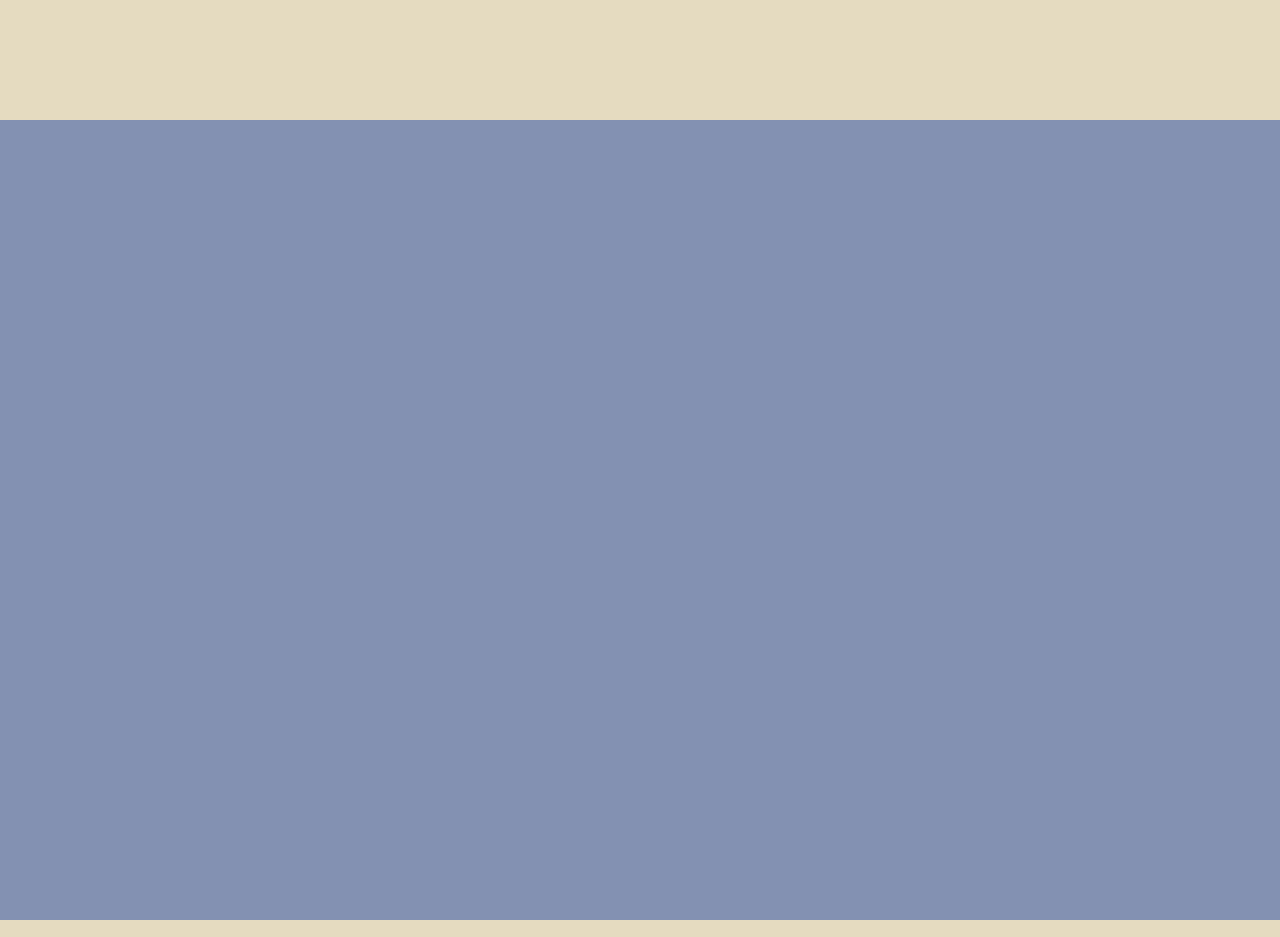
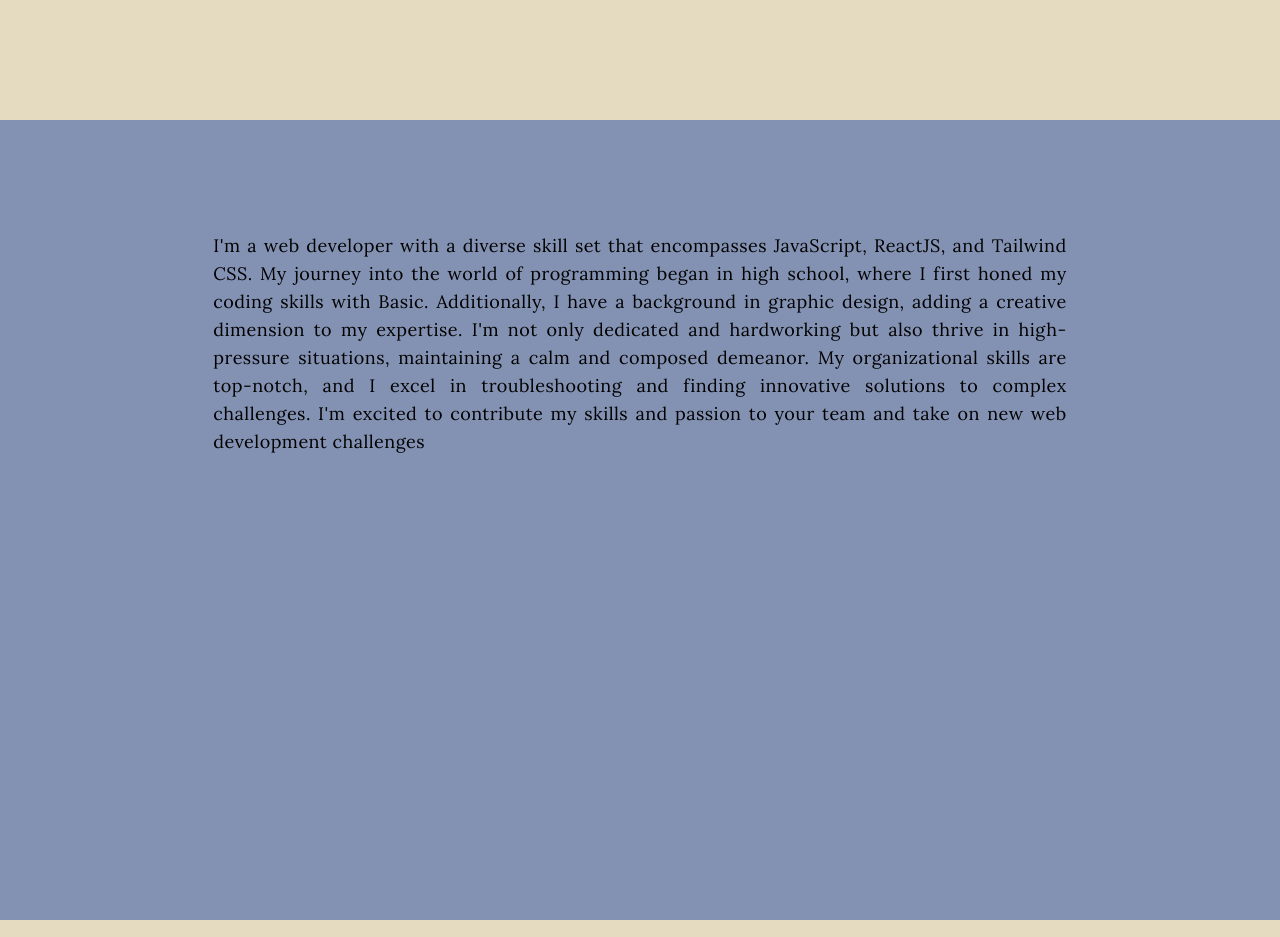
Before and after one commit to soyeolesafm/esauldev, a React (Create React App) app: page / in a window 1280 px wide. Shown: the part 680-1617 px from the top of the page. Built offline with nearby package versions, Linux system fonts and the light colour scheme.

Commit message:
some arrangements

```diff
--- a/src/components/About.js
+++ b/src/components/About.js
@@ -2,7 +2,23 @@
 
 const About = () => {
     return (
-        <div className=" bg-main_light h-screen " id="about" ></div>
+        <div className=" bg-main_light h-screen " id="about" >
+
+            <div className="flex align-middle w-3/4 h-3/4 justify-items-center m-auto md:w-2/3 " >
+            <p className="font-serif text-justify tracking-wide mt-28 m-auto md:text-lg" >
+            I'm a web developer with a diverse skill set that encompasses JavaScript, ReactJS,
+            and Tailwind CSS. My journey into the world of programming began in high school,
+            where I first honed my coding skills with Basic. Additionally,
+            I have a background in graphic design, adding a creative dimension to my
+            expertise. I'm not only dedicated and hardworking but also thrive in high-pressure
+            situations, maintaining a calm and composed demeanor.
+            My organizational skills are top-notch, and I excel in troubleshooting and
+            finding innovative solutions to complex challenges.
+            I'm excited to contribute my skills and passion to your team and take on new web development challenges
+            </p>
+            </div>
+
+        </div>
     )
 }
 
--- a/src/components/Card.js
+++ b/src/components/Card.js
@@ -1,9 +1,11 @@
 import React from 'react';
-
+// import  Logoesa  from "./img/logocara.svg"
 const Card = () => {
     return (
         <div className='   grid grid-rows-3 grid-cols-3 grid-flow-col gap-4 bg-paper_dark drop-shadow-md rounded-md h-40 w-5/6 pr-8 m-auto md:h-60 md:w-auto   ' >
-            <div className=' row-span-3  bg-ink rounded-md'  ></div>
+            <div className=' row-span-3 '  >
+            {/* <img src={Logoesa} /> */}
+            </div>
             <h1 className=' row-span-2 col-span-2  text-ink font-cursive text-5xl text-center mt-8 m-auto md:text-left md:text-8xl  md:mt-24  ' > Esaul Flores </h1>
             <h3 className=' col-span-2  text-ink font-sans text-xl text-center mt-0 tracking-wider md:text-4xl md:text-left md:mt-1 '  > Web Developer </h3>
 
```
Also changed, not shown: src/components/img/logocara.svg (added).
